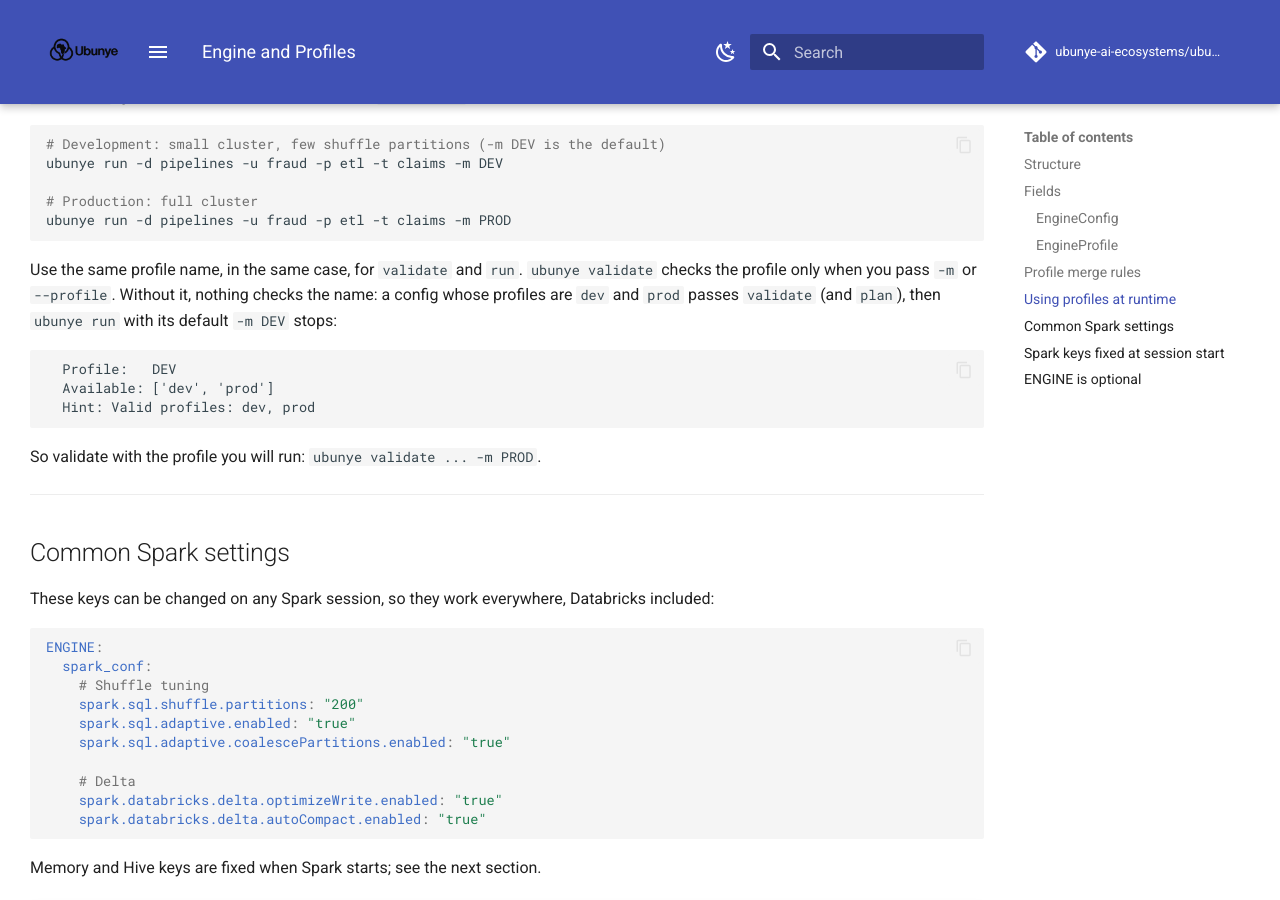
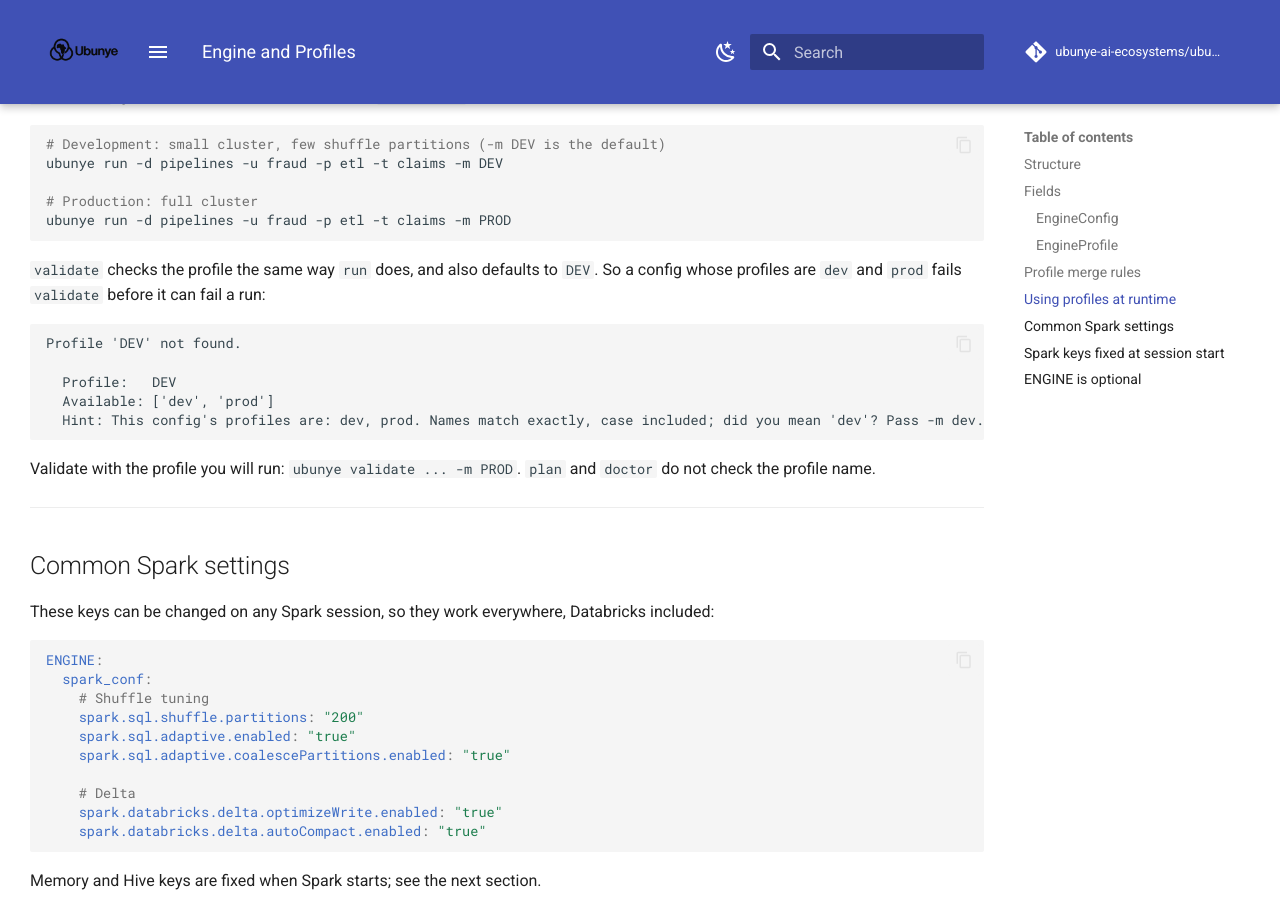
Before and after one commit to ubunye-ai-ecosystems/ubunye_engine, an MkDocs documentation site: the page built from docs/config/engine.md, in a window 1280 px wide and 900 px high, scrolled down 2357 px. Built offline with MkDocs 1.6.1 and Material for MkDocs 9.7.7, drawn with Linux system fonts in a browser that asks for light colours; comment, search, counter and statistics services are not loaded.

Commit message:
docs: validate now checks the profile like run; say so on the three pages that describe it
Co-Authored-By: Claude Opus 5.5 <noreply@anthropic.com>

````diff
--- a/docs/config/engine.md
+++ b/docs/config/engine.md
@@ -91,18 +91,20 @@ ubunye run -d pipelines -u fraud -p etl -t claims -m DEV
 ubunye run -d pipelines -u fraud -p etl -t claims -m PROD
 ```
 
-Use the same profile name, in the same case, for `validate` and `run`.
-`ubunye validate` checks the profile only when you pass `-m` or `--profile`.
-Without it, nothing checks the name: a config whose profiles are `dev` and `prod`
-passes `validate` (and `plan`), then `ubunye run` with its default `-m DEV` stops:
+`validate` checks the profile the same way `run` does, and also defaults to `DEV`.
+So a config whose profiles are `dev` and `prod` fails `validate` before it can fail
+a run:
 
 ```text
+Profile 'DEV' not found.
+
   Profile:   DEV
   Available: ['dev', 'prod']
-  Hint: Valid profiles: dev, prod
+  Hint: This config's profiles are: dev, prod. Names match exactly, case included; did you mean 'dev'? Pass -m dev. With no -m, run and validate use DEV.
 ```
 
-So validate with the profile you will run: `ubunye validate ... -m PROD`.
+Validate with the profile you will run: `ubunye validate ... -m PROD`. `plan` and
+`doctor` do not check the profile name.
 
 ---
 
````
Also changed, not shown: docs/cli.md (+2 -3 lines), docs/config/overview.md (+3 -3 lines).
